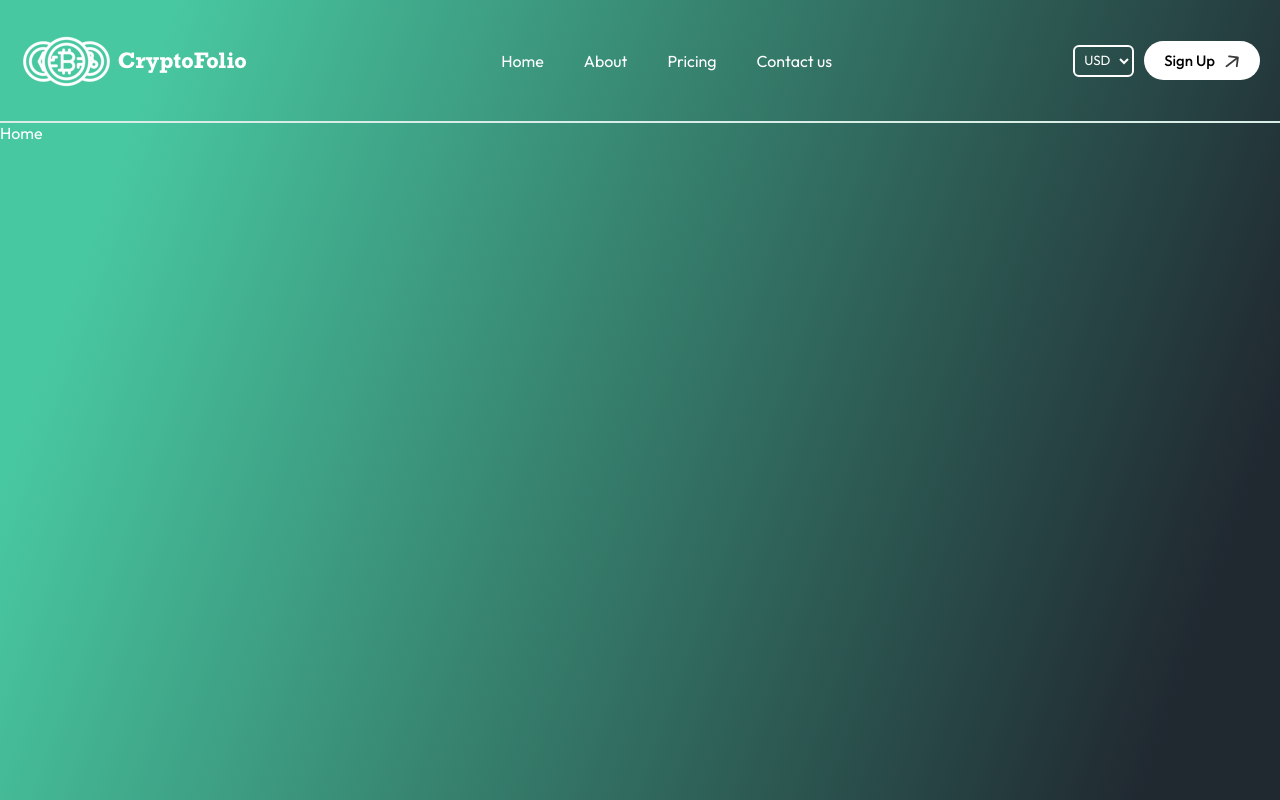
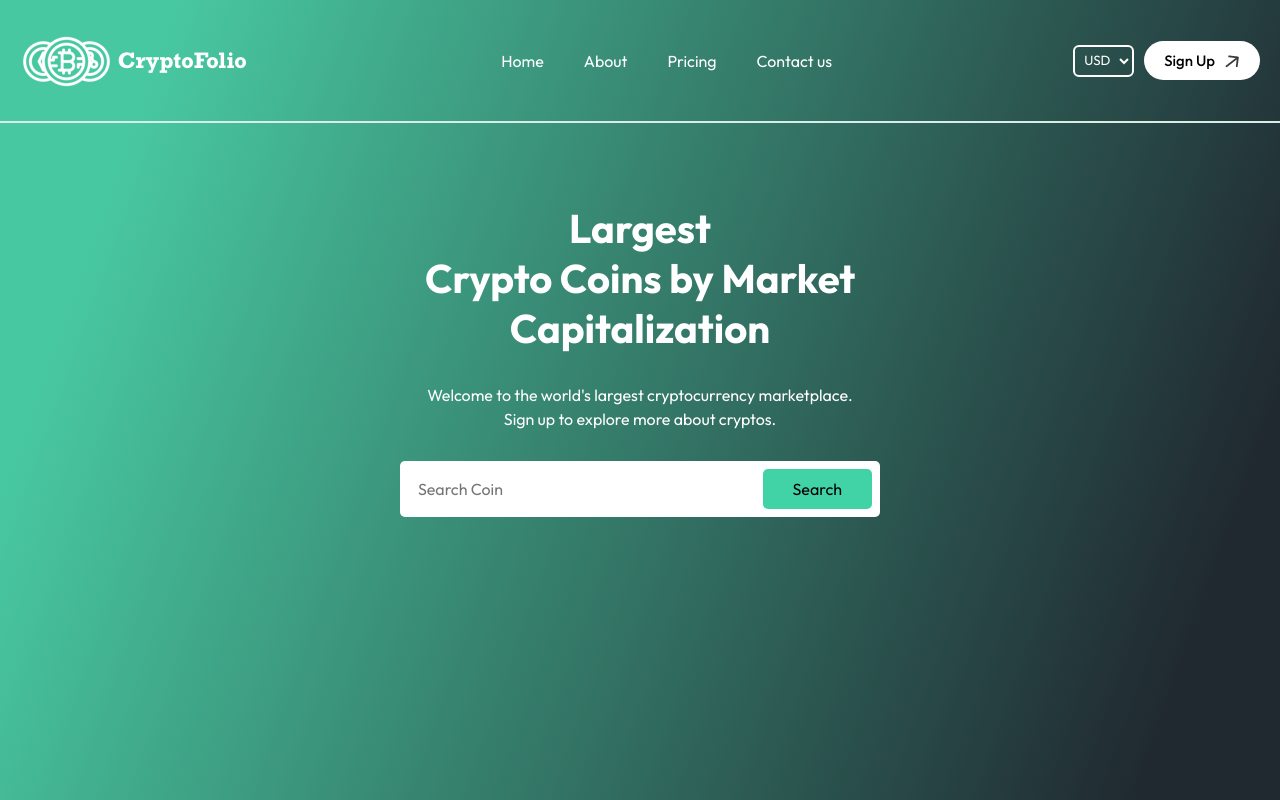
Before and after one commit to Moe131/cryptofolio, a React (Vite) app: page /home in a window 1280 px wide. Built offline with nearby package versions, Linux system fonts and the light colour scheme.

Commit message:
home page search bar created

```diff
--- a/src/pages/Home/Home.css
+++ b/src/pages/Home/Home.css
@@ -0,0 +1,52 @@
+.home {
+    padding: 0px 10px;
+    padding-bottom: 100px;
+}
+
+.hero {
+    max-width: 600px;
+    margin: 80px auto;
+    display: flex;
+    flex-direction: column;
+    align-items: center;
+    text-align: center;
+    gap : 30px;
+
+    h1 {
+        font-size : 40px;
+    }
+
+    p {
+        width: 75%;
+        line-height: 1.5;
+    }
+
+    form {
+        padding : 8px;
+        width: 80%;
+        background-color: white;
+        border-radius: 5px;
+        font-size: 20px;
+        display: flex;
+        justify-content: space-between;
+        align-items: center;
+        gap : 10px;
+
+        input {
+            flex: 1;
+            font-size : 16px;
+            outline: none;
+            border: none;
+            padding-left: 10px;
+        }
+
+        button {
+            border: none;
+            background: rgb(65, 211, 165);
+            font-size: 16px;
+            padding: 10px 30px;
+            border-radius: 5px;
+            cursor: pointer;
+        }
+    }
+}
--- a/src/pages/Home/Home.jsx
+++ b/src/pages/Home/Home.jsx
@@ -3,8 +3,17 @@ import "./Home.css"
 
 function Home(){
     return (
-        <div>
-            Home
+        <div className="home">
+            <div className="hero">
+                <h1>Largest <br/> Crypto Coins by Market Capitalization</h1>
+                <p>Welcome to the world's largest cryptocurrency marketplace.
+                    Sign up to explore more about cryptos.
+                </p>
+                <form>
+                    <input type="text" placeholder="Search Coin" />
+                    <button type="submit">Search</button>
+                </form>
+            </div>
         </div>
     )
 }
```
